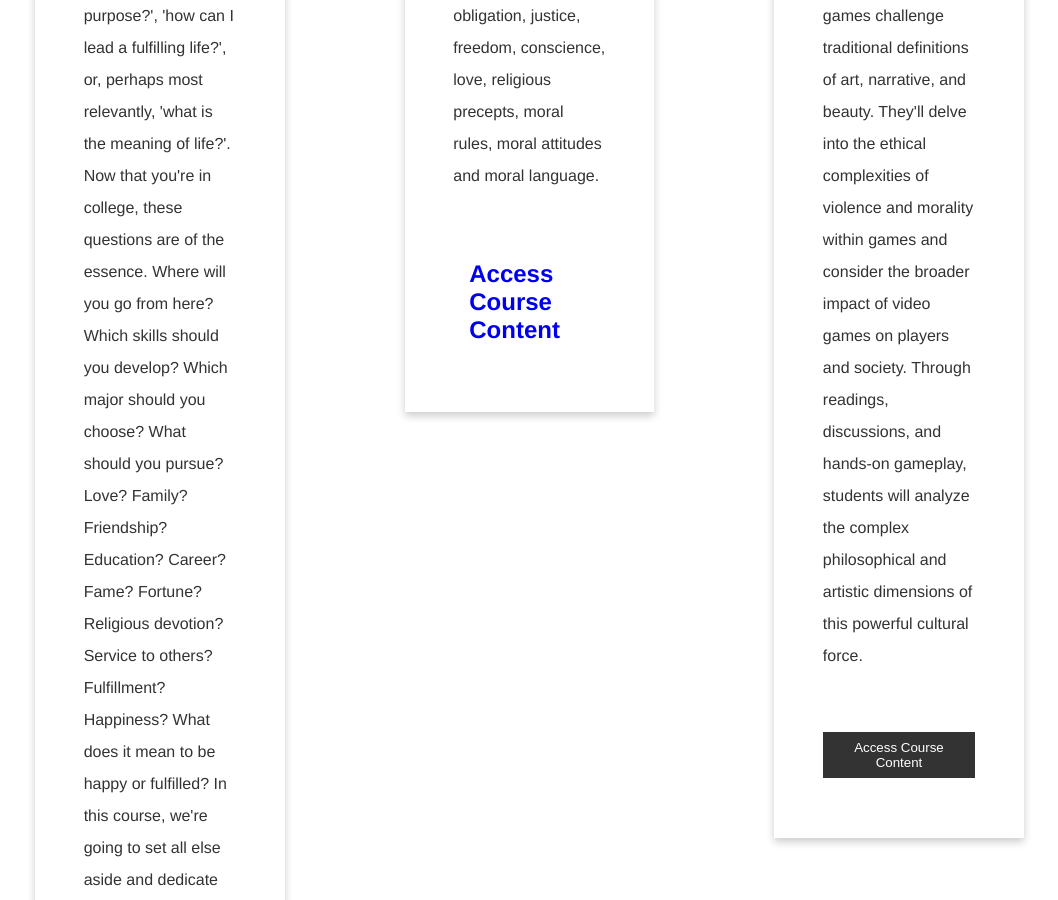
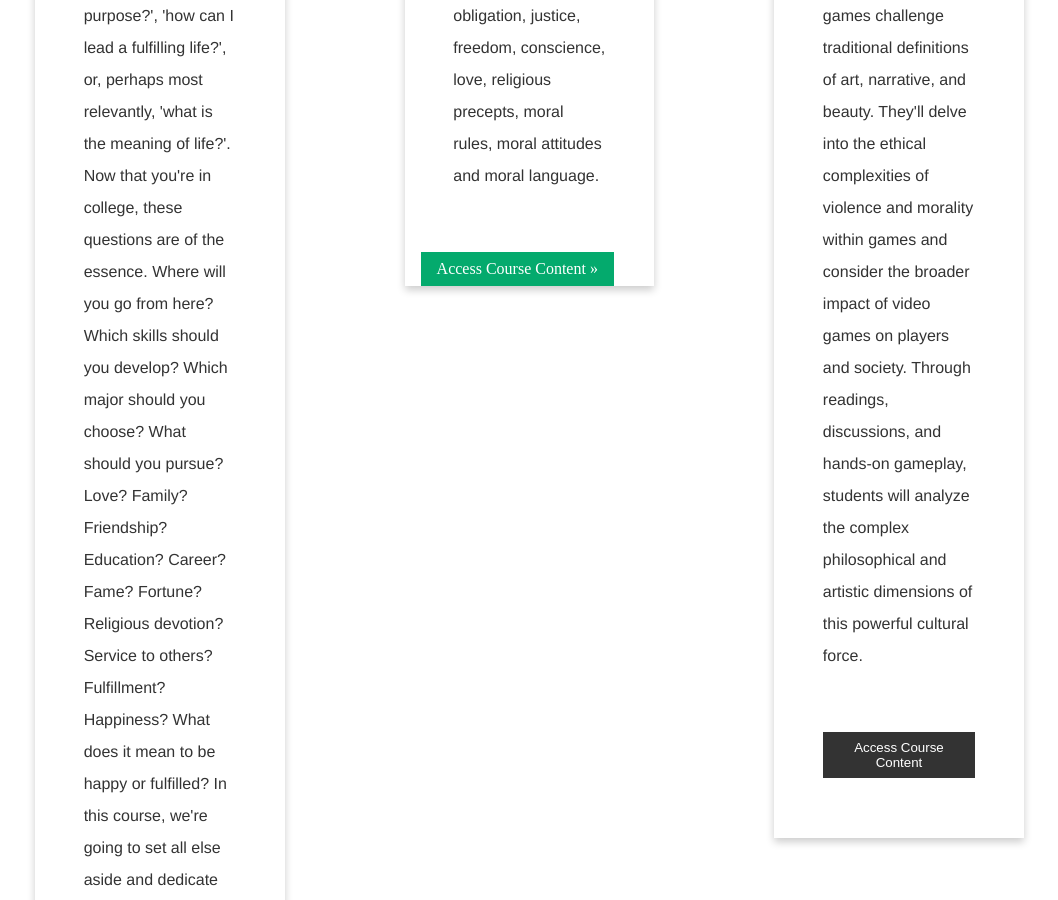
Before and after one commit to kevinjpatton/kevinjpatton.github.io, a Jekyll site: the page built from test.html, in a window 1280 px wide and 900 px high, scrolled down 763 px. Shown: the whole window, without its empty margins (41-1099 px from the left). Built offline with Jekyll 4.4.1, drawn with Linux system fonts in a browser that asks for light colours; Markdown is read by kramdown in place of the engine named in the settings.

Commit message:
Update test.html

```diff
--- a/test.html
+++ b/test.html
@@ -23,7 +23,7 @@
         <h2>PHIL2030</h2>
         <p>Introduction to Ethics</p>
         <p>A critical study of basic moral concepts and problems contained in ethical theories of important western philosophers: relativism, egoism, happiness, obligation, justice, freedom, conscience, love, religious precepts, moral rules, moral attitudes and moral language.</p>
-       <h2><a href="/teaching/phil_2030/index.html"Access Course Content target="_blank">Access Course Content</a></h2>
+       <a href="/teaching/phil_2030/index.html" class="next">Access Course Content &raquo;</a>
       </div>
     </div>
   </div>
```
